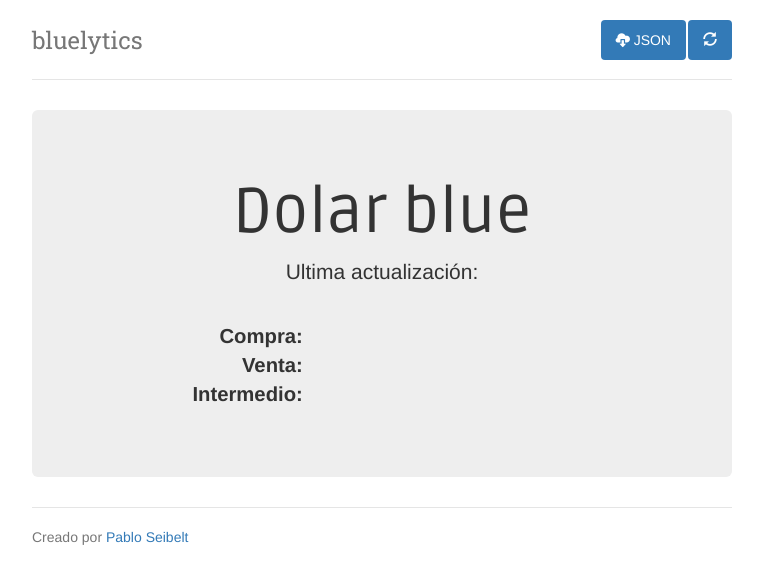
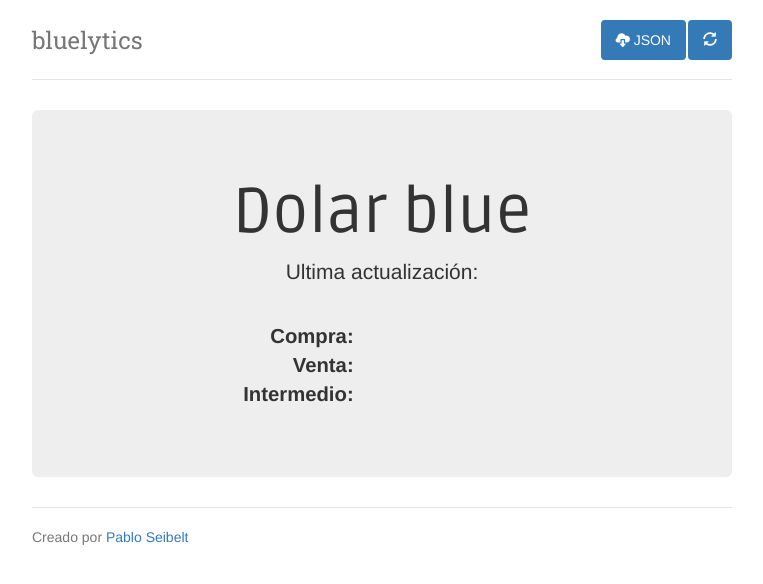
Before and after one commit to Bluelytics/bluelytics, a Django app: page / in a window 1280 px wide. Shown: the top 584 px of the page, without its empty margins (258-1021 px from the left). Run offline with Django 3.2, Linux system fonts and the light colour scheme; data that the repository does not hold is empty; some libraries are stand-ins or nearby versions.

Commit message:
Center values

```diff
--- a/bluelytics/dolar_blue/templates/index.html
+++ b/bluelytics/dolar_blue/templates/index.html
@@ -7,7 +7,7 @@
 <p class="date">{% localtime on %}{{ last_price.date }}{% endlocaltime %}</p>
 <br>
 <div class="row">
-    <div class="col-md-8 col-md-offset-1">
+    <div class="col-md-8 col-md-offset-2">
       <dl id="last_prices" class="dl-horizontal">
       <dt>Compra: </dt>
       <dd>{{ last_price.value_buy }}</dd>
```
